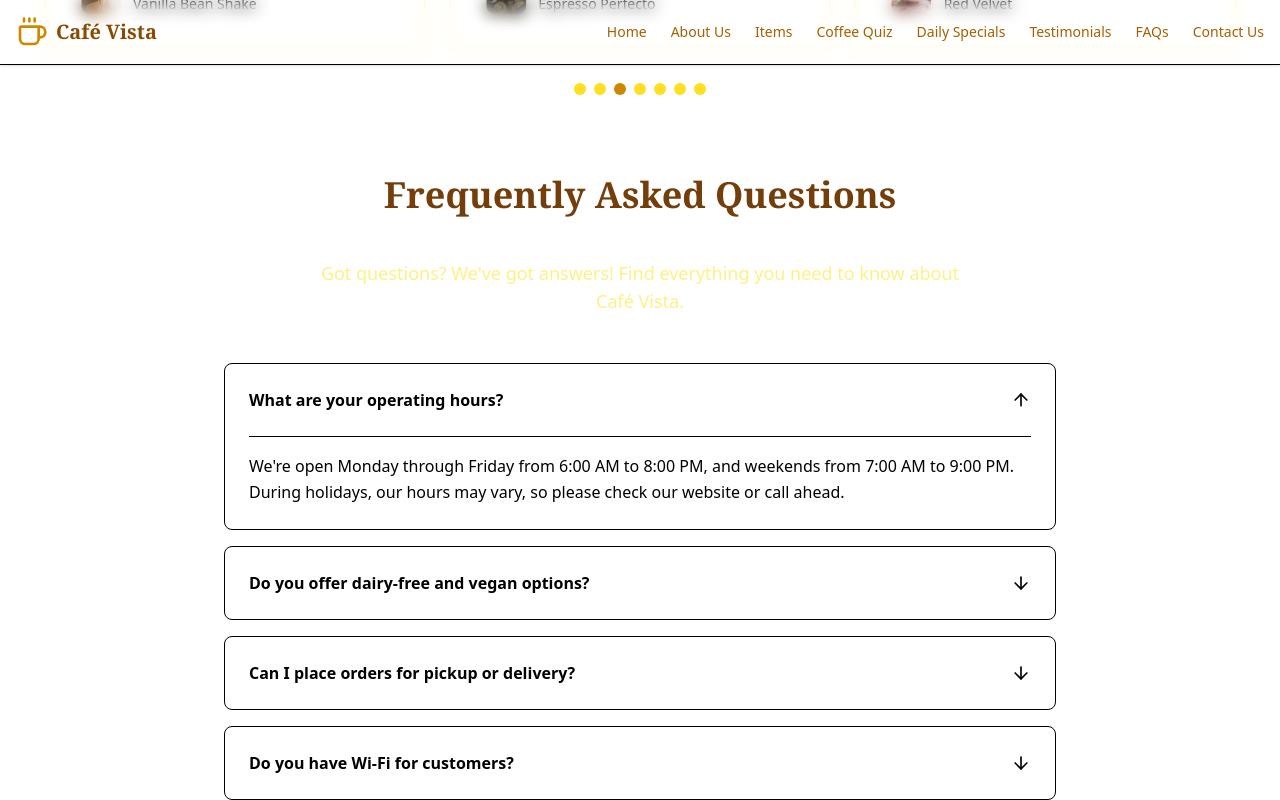
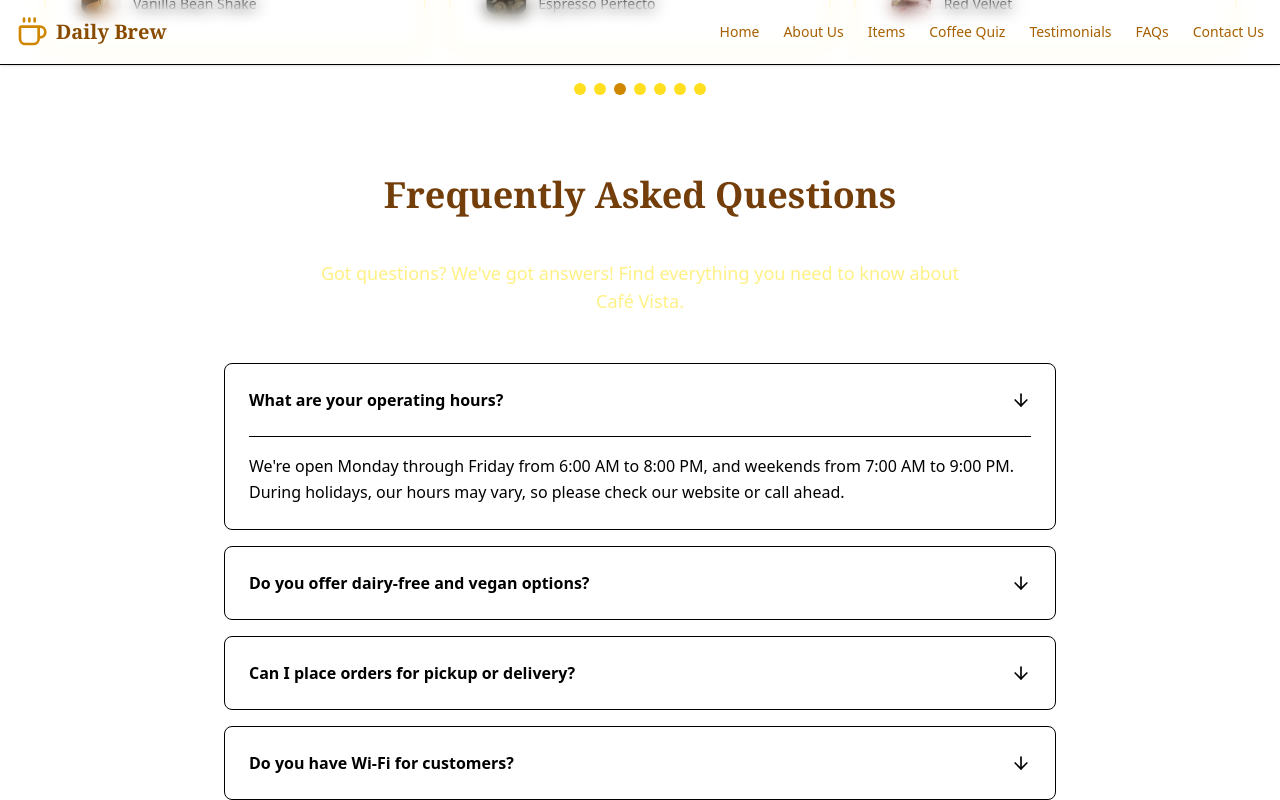
Before and after one commit to Hodazia/Daily-Brew, a React (Vite) app in the folder coffee-store/: page / in a window 1280 px wide. Both pictures are taken after a click on the button "What are your operating hours?". Shown: the part 2674-3474 px from the top of the page. Built offline with nearby package versions, Linux system fonts and the light colour scheme.

Commit message:
[feat] added framer-motion in Contact,FAQ

```diff
--- a/coffee-store/package.json
+++ b/coffee-store/package.json
@@ -11,6 +11,7 @@
   },
   "dependencies": {
     "@tailwindcss/vite": "^4.1.10",
+    "framer-motion": "^12.19.2",
     "lucide-react": "^0.523.0",
     "react": "^19.1.0",
     "react-dom": "^19.1.0",
--- a/coffee-store/src/components/Contact.tsx
+++ b/coffee-store/src/components/Contact.tsx
@@ -1,39 +1,135 @@
 import { MapPin , Phone, Clock, Mail } from "lucide-react"
 import { Card, CardContent } from "./CardComponent"
-
+import { motion, transform } from "framer-motion"
 
 const Contact = () => {
+    const containerVariants = {
+        hidden:{ opacity: 0 },
+        visible:{
+            opacity:1,
+            transition:{
+                delayChildren:0.3,
+                staggerChildren:0.2
+            }
+        }
+    }
+    const ItemVariants = {
+        hidden:{
+            y:50,
+            opacity:0,
+            scale:0.95
+        },
+        visible:{
+            y:0,
+            opacity:1,
+            scale:1,
+            transition:{
+                type:"spring" as const,
+                damping:20,
+                stiffness:100
+            }
+        }
+    }
+
+    const IconVariants = {
+        initial:{scale:1, rotate:0},
+        hover:{
+            scale:1.1,
+            rotate:5,
+            transform:{ type: "string" as const, damping: 15}
+        }
+    }
+
     return (
         <section id="contact" className="py-20 bg-yellow-200">
             <div className="max-w-4xl mx-auto px-4 sm:px-6 lg:px-8">
                 {/* Header */}
-                <div className="text-center mb-12">
-                    <h2 className="text-3xl md:text-4xl font-bold text-yellow-900 mb-4 font-serif">
+                <motion.div
+                className="text-center mb-12"
+                initial={{ opacity:0 ,y: -50}}
+                whileInView={{ opacity:1, y:0}}
+                viewport={{ once:true}}
+                transition={{duration: 0.6 }}
+                >
+                    <motion.h2
+                    className="text-3xl md:text-4xl font-bold text-yellow-900 mb-4 font-serif"
+                    initial={{ scale: 0.8 }}
+                    whileInView={{ scale: 1 }}
+                    viewport={{ once: true }}
+                    transition={{ delay: 0.2, type: "spring" as const, damping: 15 }}
+                    >
                         Get in Touch
-                    </h2>
-                    <div className="w-20 h-1 text-yellow-500 rounded-full mx-auto mb-6"></div>
-                    <p className="text-lg text-yellow-200 max-w-2xl mx-auto">
+                    </motion.h2>
+                    <motion.div
+                    className="w-20 h-1 text-yellow-500 rounded-full mx-auto mb-6"
+                    initial={{ width: 0 }}
+                    whileInView={{ width: 80 }}
+                    viewport={{ once: true }}
+                    transition={{ delay: 0.4, duration: 0.8 }}>
+
+                    </motion.div>
+                    <motion.p
+                    className="text-lg text-yellow-200 max-w-2xl mx-auto"
+                    initial={{ opacity: 0 }}
+                    whileInView={{ opacity: 1 }}
+                    viewport={{ once: true }}
+                    transition={{ delay: 0.6 }}
+                    >
                         We'd love to hear from you! Visit us, call us, or drop us a line. Your perfect coffee experience awaits.
-                    </p>
-                </div>
+                    </motion.p>
+                </motion.div>
 
-                <div className="grid lg:grid-cols-2 gap-12 items-center">
-                    <div className="space-y-8">
+                <motion.div
+                variants={containerVariants}
+                initial="hidden"
+                whileInView="visible"
+                viewport={{ once: true}}
+                className="grid lg:grid-cols-2 gap-12 items-center">
+                    <motion.div className="space-y-8" variants={ItemVariants}>
+                        <motion.div
+                            whileHover={{
+                                scale: 1.03,
+                                boxShadow: "0 15px 30px rgba(0,0,0,0.15)"
+                            }}
+                                transition={{ type: "spring" as const, damping: 20 }}
+                        >
                         <Card className="border-yellow-200 hover:Shadow-lg transition-all duration-300">
                             <CardContent>
                                 <div className="flex items-center space-x-4">
-                                    <div className="bg-yellow-600 p-3 rounded full">
-                                        <MapPin className="w-6 h-6 text-white"/>
-                                    </div>
-                                    <div>
+                                    <motion.div
+                                        className="bg-coffee-600 p-3 rounded-full"
+                                        initial={{scale:1, rotate:0}}
+                                        whileHover={{
+                                                    scale:1.1,
+                                                    rotate:5,
+                                                }}
+                                         transition={{ type: "spring" as const, damping: 20 }}
+                                        >
+                                        <MapPin className="w-6 h-6 text-white" />
+                                    </motion.div>
+                                    <motion.div
+                                    initial={{ opacity: 0, x: -20}}
+                                    whileInView={{ opacity:1, x: 0}}
+                                    viewport={{ once:true}}
+                                    transition={{ delay: 0.2}}
+                                    >
                                         <h3 className="font-semibold text-yellow-900 mb-1">Visit Us</h3>
                                         <p className="text-yellow-600">The Wall Street, Downtown</p>
                                         <p className="text-yellow-600">New York, New York</p>
-                                    </div>
+                                    </motion.div>
                                 </div>
                             </CardContent>
                         </Card>
+                        </motion.div>.
 
+                        <motion.div
+                        className=""
+                        whileHover={{
+                        scale: 1.03,
+                        boxShadow: "0 15px 30px rgba(0,0,0,0.15)"
+                        }}
+                        transition={{ type: "spring" as const, damping: 20 }}
+                        >
                             <Card className="border-coffee-200 hover:shadow-lg transition-all duration-300">
                             <CardContent className="p-6">
                                 <div className="flex items-center space-x-4">
@@ -48,6 +144,7 @@ const Contact = () => {
                                 </div>
                             </CardContent>
                             </Card>
+                        </motion.div>
 
                         <Card className="border-coffee-200 hover:shadow-lg transition-all duration-300">
                             <CardContent className="p-6">
@@ -78,7 +175,7 @@ const Contact = () => {
                                 </div>
                             </CardContent>
                     </Card>
-                    </div>
+                    </motion.div>
                     {/* Map Placeholder / Additional Info */}
                     <div className="space-y-6">
                         <Card className="border-coffee-200 h-64 flex items-center justify-center bg-gradient-to-br from-coffee-100 to-coffee-200">
@@ -117,7 +214,7 @@ const Contact = () => {
                         </CardContent>
                         </Card>
                     </div>
-                </div>
+                </motion.div>
             </div>
         </section>
     )
--- a/coffee-store/src/components/FAQs.tsx
+++ b/coffee-store/src/components/FAQs.tsx
@@ -1,7 +1,7 @@
 import {useState} from 'react';
 import { ArrowUp, ArrowDown } from 'lucide-react';
 import { Card,CardContent } from './CardComponent';
-
+import { motion, AnimatePresence, animate, rgba } from 'framer-motion';
 // define an interface for faq's like accordion, where once u click on it , a new p will be generated it will be a toggle state
 interface faq {
     id:number,
@@ -55,68 +55,210 @@ const FAQs = () => {
         setopenfq(openfq === id ? null: id); // toggling the state
     }
 
+    const containerVariants = {
+        hidden:{
+            opacity:0
+        },
+        visible:{
+            opacity:1,
+            transition:{
+                delayChildren:0.3,
+                staggerChildren:0.1
+            }
+        }
+    }
+
+    const ItemVariants = {
+        hidden:{
+            y:50,
+            opacity:0,
+            scale:0.95
+        },
+        visible:{
+            y:0,
+            opacity:1,
+            scale:1,
+            transition:{
+                type:"spring" as const,
+                damping:20,
+                stiffness:100
+            }
+        }
+    }
+
+    const IconVariants = {
+        closed:{rotate:0},
+        open:{rotate:180}
+    }
     return (
         <>
         <section id='faqs' className='py-20 bg-white'>
             <div className="max-w-4xl mx-auto px-4 sm:px-6 lg:px-8">
                 {/* Header */}
-                <div className="text-center mb-12">
-                <h2 className="text-3xl md:text-4xl font-bold text-yellow-900 mb-4 font-serif">
+                <motion.div
+                className="text-center mb-12"
+                initial={{ opacity: 0, y: -50 }}
+                whileInView={{ opacity: 1, y: 0 }}
+                viewport={{ once: true }}
+                transition={{ duration: 0.6 }}
+                >
+                <motion.h2
+                className="text-3xl md:text-4xl font-bold text-yellow-900 mb-4 font-serif"
+                initial={{ scale: 0.8 }}
+                whileInView={{ scale: 1 }}
+                viewport={{ once: true }}
+                transition={{ delay: 0.2, type: "spring" as const, damping: 15 }}
+                >
                 Frequently Asked Questions
-                </h2>
-                <div className="w-20 h-1 text-yellow-500 rounded-full mx-auto mb-6"></div>
-                <p className="text-lg text-yellow-200 max-w-2xl mx-auto">
+                </motion.h2>
+                <motion.div
+                className="w-20 h-1 text-yellow-500 rounded-full mx-auto mb-6"
+                initial={{ width:0}}
+                whileInView={{ width: 80}}
+                viewport={{ once:true}}
+                transition={{ delay:0.4 , duration: 0.8}}
+                >
+
+                </motion.div>
+                <motion.p
+                className="text-lg text-yellow-200 max-w-2xl mx-auto"
+                initial={{ opacity: 0 }}
+                whileInView={{ opacity: 1 }}
+                viewport={{ once: true }}
+                transition={{ delay: 0.6 }}
+                >
                     Got questions? We've got answers! Find everything you need to know about Café Vista.
-                </p>
-            </div>
+                </motion.p>
+            </motion.div>
 
             {/* FAQ Accordion */}
-                <div className="space-y-4">
+                <motion.div
+                className="space-y-4"
+                variants={containerVariants}
+                initial="hidden"
+                whileInView="visible"
+                viewport={{ once:true}}
+                >
                 {faqs.map((faq) => (
+                        <motion.div
+                        key={faq.id}
+                        variants={ItemVariants}
+                        whileHover={{
+                                scale: 1.02,
+                                boxShadow: "0 10px 25px rgba(0,0,0,0.1)"
+                        }}
+                        transition={{ type: "spring" as const, damping: 20 }}
+            >
                             <Card key={faq.id} className="border-coffee-200 hover:shadow-md transition-all duration-300">
                             <CardContent className="p-0">
-                        <button
+                                <motion.button
                                 onClick={() => toggleFAQ(faq.id)}
                                 className="w-full p-6 text-left flex justify-between items-center hover:bg-coffee-50 transition-colors duration-300"
+                                whileHover={{ backgroundColor: "rgba(139,69,19,0.05)"}}
+                                whileTap={{scale:0.95}}
                                 >
                                     <h3 className="font-semibold text-coffee-900 pr-4">
                                         {faq.question}
                                     </h3>
+                                    <motion.div
+                                    variants={IconVariants}
+                                    animate={ openfq === faq.id ? "open": "closed"}>
                                         {openfq === faq.id ? (
                                             <ArrowUp className="w-5 h-5 text-coffee-600 flex-shrink-0" />
                                         ) : (
                                             <ArrowDown className="w-5 h-5 text-coffee-600 flex-shrink-0" />
                                         )}
-                        </button>
+                                    </motion.div>
+                                </motion.button>
 
+                                <AnimatePresence>
                                 {openfq === faq.id && (
-                        <div className="px-6 pb-6 animate-accordion-down">
-                            <div className="pt-4 border-t border-coffee-100">
+                                <motion.div
+                                initial={{ height:0, opacity:0}}
+                                animate={{
+                                    height: "auto",
+                                    opacity: 1,
+                                    transition: {
+                                        height: { duration: 0.4 },
+                                        opacity: { duration: 0.3, delay: 0.1 }
+                                    }
+                                    }}
+                                    exit={{
+                                    height: 0,
+                                    opacity: 0,
+                                    transition: {
+                                        height: { duration: 0.3 },
+                                        opacity: { duration: 0.2 }
+                                    }
+                                    }}
+                                className='overflow-hidden'
+                                >
+                                    <div className='px-6 pb-6'>
+                                        <motion.div
+                                        className="pt-4 border-t border-coffee-100"
+                                        initial={{ y: -10 }}
+                                        animate={{ y: 0 }}
+                                        transition={{ delay: 0.2 }}
+                                        >
                                             <p className="text-coffee-700 leading-relaxed">
                                                 {faq.answer}
                                             </p>
+                                        </motion.div>
                                     </div>
-                        </div>
+                                </motion.div>
                                 )}
+                                </AnimatePresence>
                             </CardContent>
                             </Card>
+                            </motion.div>
             ))}
-                </div>
+                </motion.div>
                 {/* Contact CTA */}
-                <div className="text-center mt-12 p-8 bg-yellow-50 rounded-2xl">
-                <h3 className="text-xl font-semibold text-yellow-900 mb-2">
+                <motion.div
+                    className="text-center mt-12 p-8 bg-yellow-50 rounded-2xl"
+                    initial={{opacity:0, y:50}}
+                    whileInView={{ opacity:1,y:0}}
+                    viewport={{ once:true}}
+                    transition={{ delay: 0.5, duration: 0.6}}
+                    whileHover={{
+                        scale:1.02,
+                        boxShadow:"0 15px 30px rgba(0,0,0,0.1)"
+                    }}
+                    >
+                    <motion.h3
+                    className="text-xl font-semibold text-yellow-900 mb-2"
+                    initial={{ scale: 0.9 }}
+                    whileInView={{ scale: 1 }}
+                    viewport={{ once: true }}
+                    transition={{ delay: 0.7 }}
+                    >
                         Still have questions?
-                </h3>
-                <p className="text-yellow-600 mb-4">
+                    </motion.h3>
+                     <motion.p
+                        className="text-coffee-600 mb-4"
+                        initial={{ opacity: 0 }}
+                        whileInView={{ opacity: 1 }}
+                        viewport={{ once: true }}
+                        transition={{ delay: 0.8 }}
+                    >
                         We're here to help! Feel free to contact us directly.
-                </p>
-                <button
+                    </motion.p>
+                    <motion.button
                         onClick={() => document.getElementById('contact')?.scrollIntoView({ behavior: 'smooth' })}
-                    className="bg-yellow-600 text-white px-6 py-3 rounded-full hover:bg-yellow-700 transition-colors duration-300 font-medium"
+                        className="bg-coffee-600 text-white px-6 py-3 rounded-full hover:bg-coffee-700 transition-colors duration-300 font-medium"
+                        whileHover={{
+                        scale: 1.05,
+                        boxShadow: "0 8px 20px rgba(139, 69, 19, 0.3)"
+                        }}
+                        whileTap={{ scale: 0.95 }}
+                        initial={{ y: 20, opacity: 0 }}
+                        whileInView={{ y: 0, opacity: 1 }}
+                        viewport={{ once: true }}
+                        transition={{ delay: 0.9, type: "spring" as const, damping: 15 }}
                     >
                         Contact Us
-                </button>
-                </div>
+                    </motion.button>
+                </motion.div>
             </div>
         </section>
         </>
--- a/coffee-store/src/components/Navbar.tsx
+++ b/coffee-store/src/components/Navbar.tsx
@@ -34,7 +34,7 @@ const Navbar = () => {
         { name: 'About Us', action: () => ScrolltoSection('about')},
         { name: 'Items', action: () => ScrolltoSection('items')},
         { name: 'Coffee Quiz', action: () => NavigatetoPath('coffee-quiz')},
-        { name: 'Daily Specials', action: () => ScrolltoSection('da')},
+        /*{ name: 'Daily Specials', action: () => ScrolltoSection('da')},*/
         { name: 'Testimonials', action: () => ScrolltoSection('testimonials')},
         { name: 'FAQs', action: () => ScrolltoSection('faqs')},
         { name: 'Contact Us', action: () => ScrolltoSection('contact')}
@@ -53,7 +53,7 @@ const Navbar = () => {
                 {/* Logo  */}
                 <div className="flex items-center space-x-2 cursor-pointer" onClick={() => navigate('/')}>
                     <Coffee className="h-8 w-8 text-yellow-600" />
-                    <span className="text-xl font-bold text-yellow-800 font-serif">Café Vista</span>
+                    <span className="text-xl font-bold text-yellow-800 font-serif">Daily Brew</span>
                 </div>
 
                           {/* Desktop Navigation */}
```
Also changed, not shown: 1 other file (tests, documents, lock files or other folders). Lines whose indentation alone changed are shown as unchanged.
